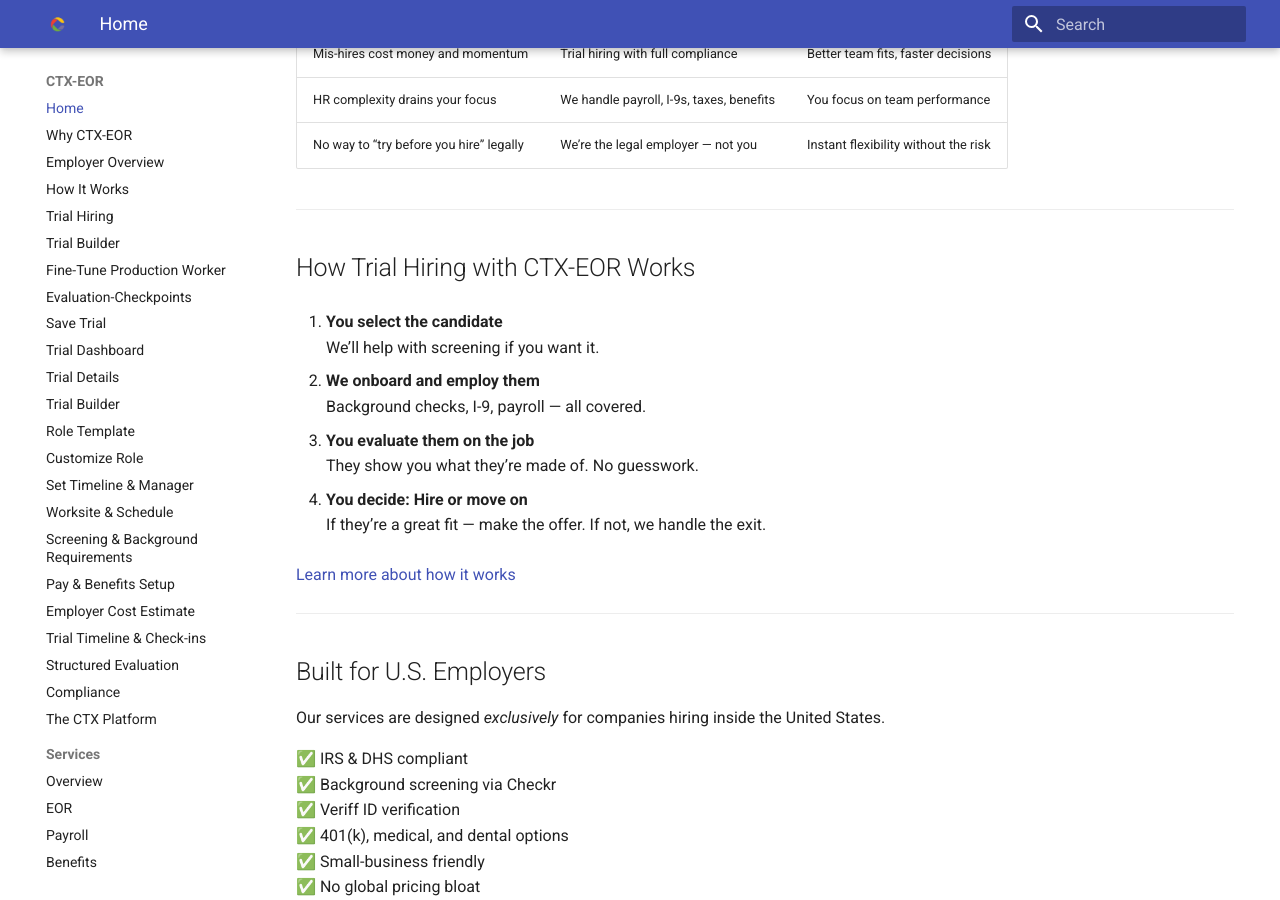
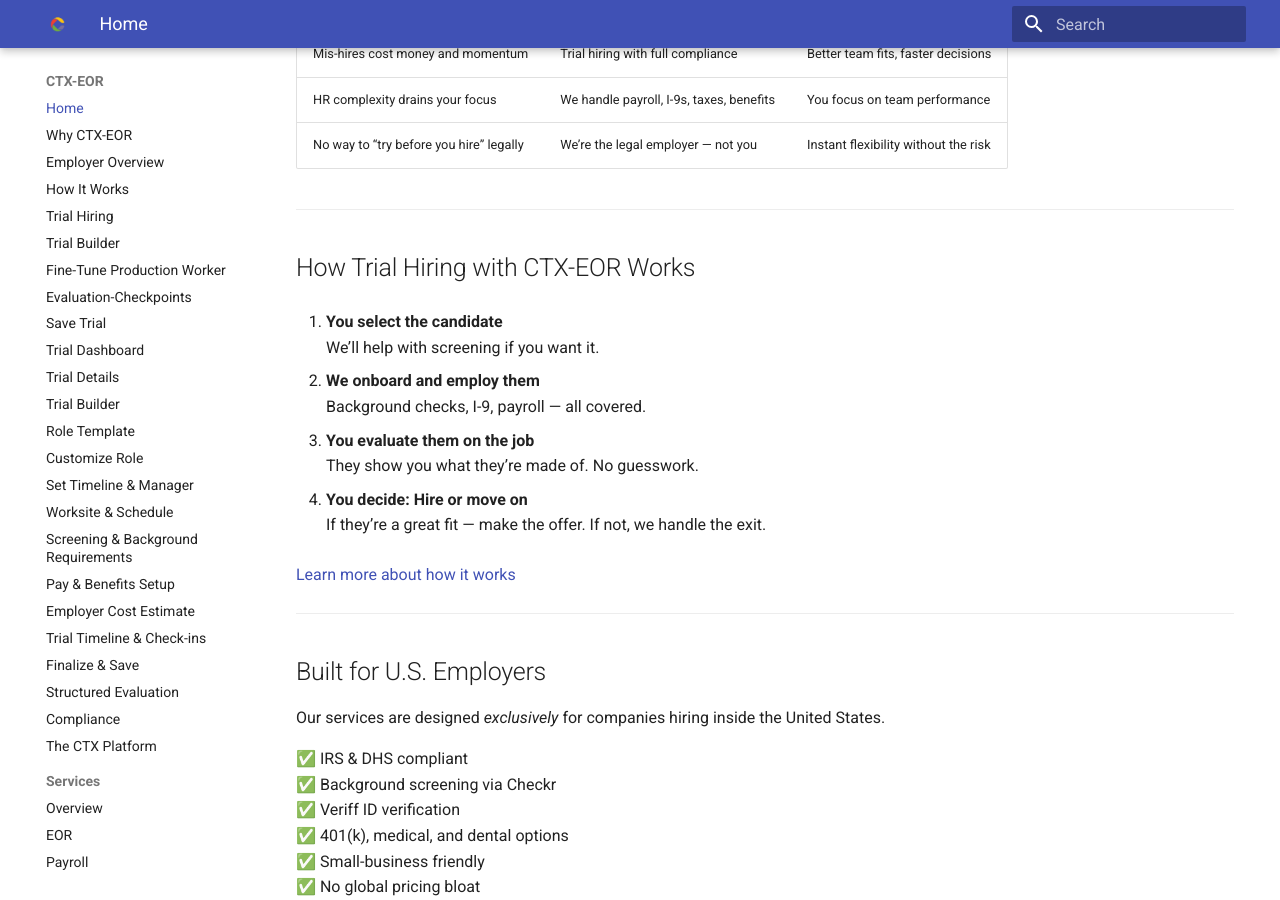
Before and after one commit to cirrusflyer275ds/ctx-eor-site, an MkDocs documentation site: the page built from docs/index.md, in a window 1280 px wide and 900 px high, scrolled down 429 px. Built offline with MkDocs 1.6.1 and Material for MkDocs 9.7.7, drawn with Linux system fonts in a browser that asks for light colours.

Commit message:
Update mkdocs.yml

```diff
--- a/mkdocs.yml
+++ b/mkdocs.yml
@@ -45,6 +45,7 @@
   - Pay & Benefits Setup: trial-builder-step7.md
   - Employer Cost Estimate: trial-builder-step8.md
   - Trial Timeline & Check-ins: trial-builder-step9.md
+  - Finalize & Save: trial-builder-step10.md
   - Structured Evaluation: structured-evaluation.md
   - Compliance: compliance.md
   - The CTX Platform: platform.md
```
